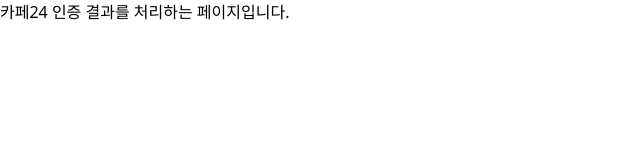
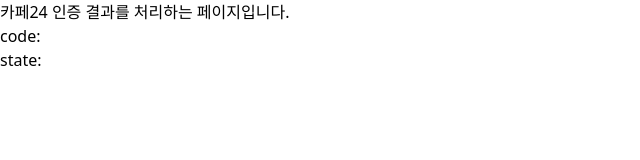
Before and after one commit to saleskang/cosmetic-shoppingmall, a React app: page /callback in a window 1280 px wide. Shown: the top 160 px of the page, without its empty margins (0-640 px from the left). Built offline with nearby package versions, Linux system fonts and the light colour scheme; no server answers; the HTML template or start-up script is replaced by a standard one.

Commit message:
callback page modify

```diff
--- a/src/pages/CallbackPage.jsx
+++ b/src/pages/CallbackPage.jsx
@@ -1,7 +1,15 @@
+import { useSearchParams } from "react-router-dom";
+
 const CallbackPage = () => {
+  const [searchParams] = useSearchParams();
+  const code = searchParams.get("code");
+  const state = searchParams.get("state");
+
   return (
     <div>
       <h2>카페24 인증 결과를 처리하는 페이지입니다.</h2>
+      <div>code: {code}</div>
+      <div>state: {state}</div>
     </div>
   );
 };
```
Lines whose indentation alone changed are shown as unchanged.
